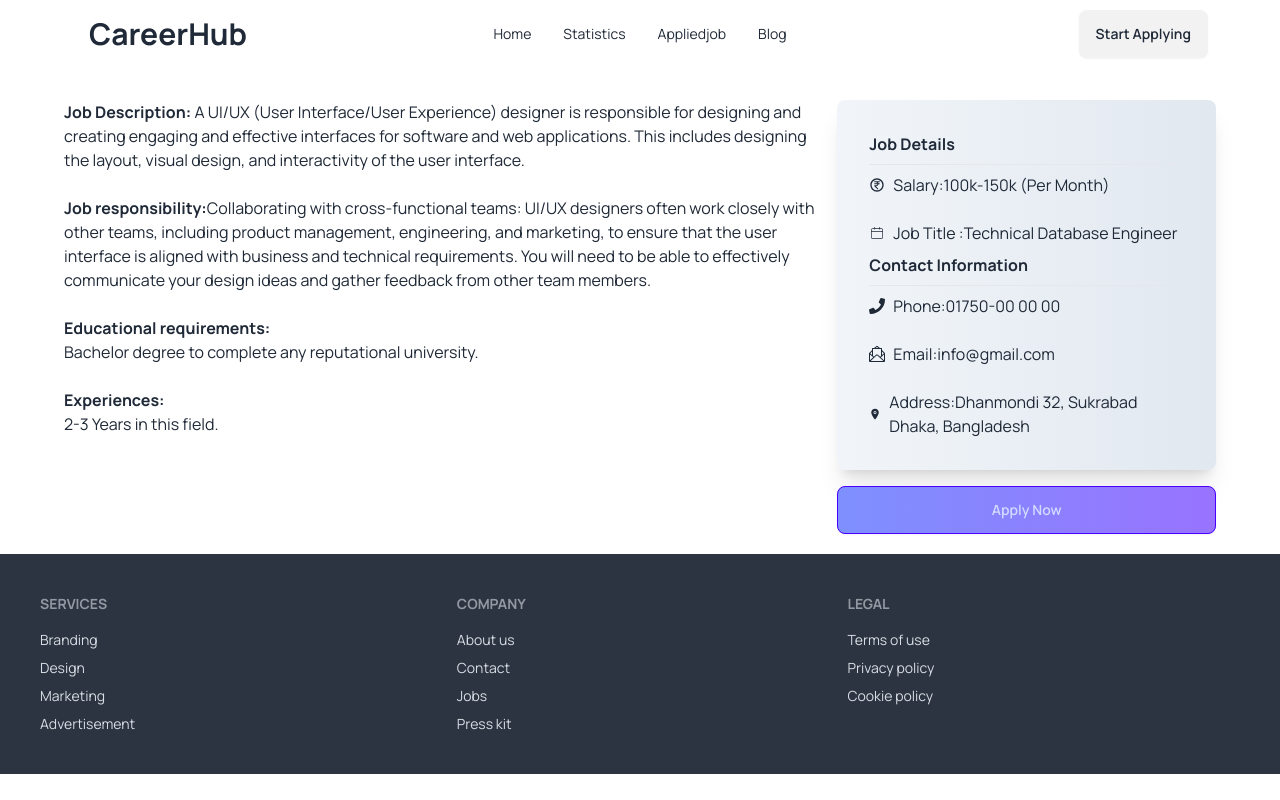
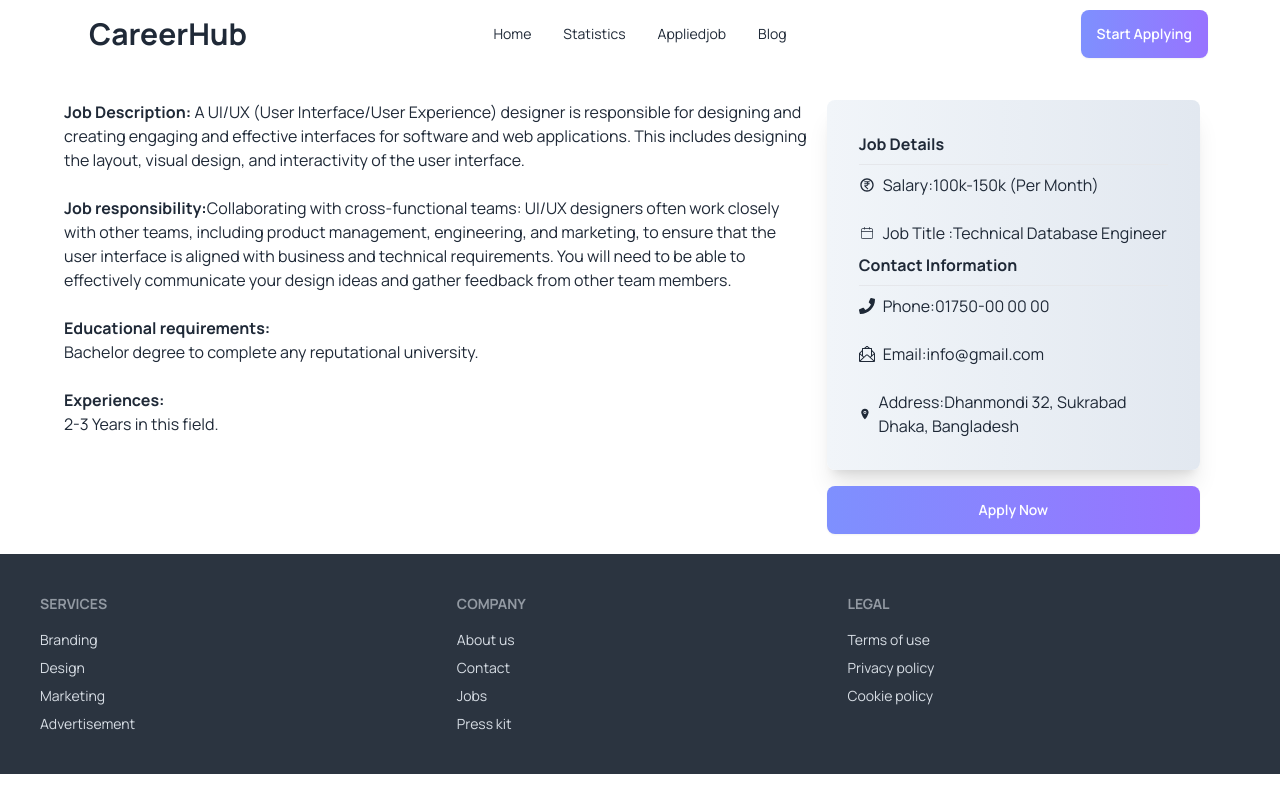
Before and after one commit to RudrasahaDibos/Career-hub-job-applied, a React (Vite) app: page /job/1 in a window 1280 px wide. Built offline with nearby package versions, Linux system fonts and the light colour scheme.

Commit message:
Toastify add

```diff
--- a/package.json
+++ b/package.json
@@ -17,6 +17,7 @@
     "react-dom": "^18.3.1",
     "react-icons": "^5.4.0",
     "react-router-dom": "^7.1.1",
+    "react-toastify": "^11.0.2",
     "sort-by": "^1.2.0"
   },
   "devDependencies": {
--- a/src/Components/Header/Header.jsx
+++ b/src/Components/Header/Header.jsx
@@ -43,7 +43,7 @@ const Header = () => {
           </ul>
         </div>
         <div className="navbar-end">
-          <a className="btn">Start Applying</a>
+          <a className="btn bg-gradient-to-r from-[#7E90FE] to-[#9873FF] border-none text-white">Start Applying</a>
         </div>
       </div>
     );
--- a/src/Components/JobDetails/JobDetails.jsx
+++ b/src/Components/JobDetails/JobDetails.jsx
@@ -4,6 +4,7 @@ import { CiCalendar } from "react-icons/ci";
 import { FaPhone } from "react-icons/fa";
 import { SlEnvolopeLetter } from "react-icons/sl";
 import { IoLocation } from "react-icons/io5";
+import { ToastContainer, toast } from 'react-toastify';
 
 const JobDetails = () => {
     const jobs = useLoaderData()
@@ -14,6 +15,10 @@ const JobDetails = () => {
     const { logo, job_title, job_type, location, salary, company_name, remote_or_onsite, job_description, job_responsibility,
         experiences, educational_requirements, contact_information
     } = job
+
+    const handleapply = () =>{
+       toast(" You have successfully Applied ");
+    }
 
     return (
         <div className="max-w-6xl mx-auto flex gap-4 mt-8 ">
@@ -75,9 +80,10 @@ const JobDetails = () => {
                 </div>
 
                 <div className="mt-4">
-                            <button className="btn bg-gradient-to-r from-[#7E90FE] to-[#9873FF] w-full btn-primary">Apply Now</button>
+                            <button onClick={handleapply}  className="btn bg-gradient-to-r from-[#7E90FE] to-[#9873FF] text-white w-full border-none btn-primary">Apply Now</button>
                         </div>
             </div>
+            <ToastContainer></ToastContainer>
 
         </div>
     );
```
Also changed, not shown: 1 other file (tests, documents, lock files or other folders).
